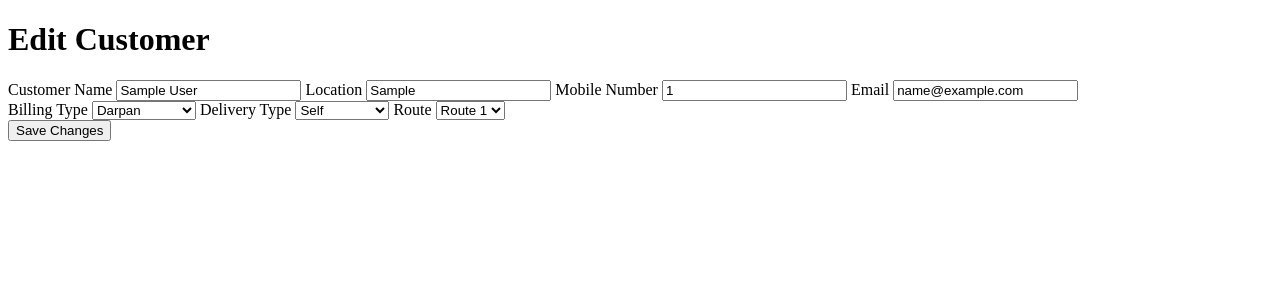
After one commit to aditya2296/OMS, a Flask app: page /edit_customer/1 in a window 1280 px wide. The commit adds this page. Shown: the top 300 px of the page. Run offline with Flask 3, Linux system fonts and the light colour scheme; tables that the repository leaves empty hold one stand-in row (values such as "Sample post").

Commit message:
^Customer page with SQLAlchemy database

```diff
--- a/app.py
+++ b/app.py
@@ -1,14 +1,22 @@
 from flask import Flask, render_template, request, flash, redirect, url_for
-from validators import generate_secret_key, create_customers_table
-import pandas as pd, sqlite3
+from validators import generate_secret_key
+from werkzeug.routing import AnyConverter
+import pandas as pd
+from models import Customer, db
 
 app = Flask(__name__, template_folder="templates")
+app.config['SQLALCHEMY_DATABASE_URI'] = 'sqlite:///customer.db'  # Use your actual database URI
+app.config['SQLALCHEMY_TRACK_MODIFICATIONS'] = False
+app.url_map.converters['int'] = AnyConverter
 app.secret_key = generate_secret_key()
 valid_credentials = {'pmadmin': 'pass123'}
 test_credentials = {'pmtest': 'pass123'}
 item_detail = []
 customer_detail = []
-create_customers_table()
+db.init_app(app)
+
+with app.app_context():
+    db.create_all()
 
 @app.route('/')
 def home():
@@ -36,12 +44,8 @@ def item_details():
 
 @app.route('/customer_details')
 def customer_details():
-    conn = sqlite3.connect('customer_details_table.db')
-    c = conn.cursor()
-    c.execute('SELECT * FROM customer_details_table')
-    customer_details_table = c.fetchall()
-    conn.close()
-    return render_template('customer_details.html', customer_details=customer_details_table)
+    customers = Customer.query.all()
+    return render_template('customer_details.html', customer_details=customers)
 
 @app.route('/new_item')
 def new_item():
@@ -105,11 +109,9 @@ def save_new_customer():
     customerDeliveryType = request.form.get('CustomerDeliveryType')
     customerRoute = request.form.get('Route')
 
-    conn = sqlite3.connect('customer_details_table.db')
-    c = conn.cursor()
-    c.execute('INSERT INTO customer_details_table (customername, customerlocation, customerphonenumber, customeremail, customerbillingtype, customerdeliverytype, customerroute) VALUES (?, ?, ?, ?, ?, ?, ?)', (newCustomerName, newCustomerLocation, newPhoneNumber, newCustomerEmail, customerBillingType, customerDeliveryType, customerRoute))
-    conn.commit()
-    conn.close()
+    new_customer = Customer(customer_name=newCustomerName, customer_location = newCustomerLocation, customer_phone_number = newPhoneNumber, customer_email=newCustomerEmail, customer_billing_type = customerBillingType, customer_delivery_type = customerDeliveryType, customer_route = customerRoute)
+    db.session.add(new_customer)
+    db.session.commit()
 
     return 'OK', 200
 
@@ -126,14 +128,18 @@ def insert_from_excel_customer():
             file = request.files['file']
             df = pd.read_excel(file)
 
-            # Convert DataFrame rows to a list of dictionaries
-            customer_data = df.to_dict(orient='records')
-            conn = sqlite3.connect('customer_details_table.db')
-            c = conn.cursor()
-            for data in customer_data:
-                c.execute('INSERT INTO customer_details_table (customername, customerlocation, customerphonenumber, customeremail) VALUES (?, ?, ?, ?)', (data['Customer Name'], data['Location'], data['Email'], data['Mobile Number']))
-            conn.commit()
-            conn.close()
+            for index, row in df.iterrows():
+                new_customer = Customer(
+                    customer_name=row['Customer_Name'],
+                    customer_location=row['Location'],
+                    customer_phone_number=row['Mobile_Number'],
+                    customer_email=row['Email'],
+                    customer_billing_type=row['Billing_Type'],
+                    customer_delivery_type=row['Delivery_Type'],
+                    customer_route=row['Route']
+                )
+                db.session.add(new_customer)
+            db.session.commit()
             file.close
             return redirect(url_for('customer_details'))
         except Exception as e:
@@ -147,6 +153,32 @@ def order_booking():
 def new_order():
     return render_template('new_order.html')
 
+@app.route('/edit_customer/<string:customer_id>', methods=['GET', 'POST'])
+def edit_customer(customer_id):
+    customer = Customer.query.get_or_404(customer_id)
+    original_id = customer_id
+    if request.method == 'POST':
+        customer.customer_name = request.form.get('newCustomerName')
+        customer.customer_location = request.form.get('newCustomerLocation')
+        customer.customer_phone_number = request.form.get('newPhoneNumber')
+        customer.customer_email = request.form.get('newCustomerEmail')
+        customer.customer_billing_type = request.form.get('CustomerBillingType')
+        customer.customer_delivery_type = request.form.get('CustomerDeliveryType')
+        customer.customer_route = request.form.get('Route')
+        customer.id = original_id
+        db.session.commit()
+        return redirect(url_for('customer_details'))
+
+        ## update_customer_in_database(customer_id, customer_name, customer_location, customer_phone, customer_email, customer_billing_type, customer_delivery_type, customer_route)
+        ## return redirect(url_for('customer_details'))
+    return render_template('edit_customer.html', customer=customer)
+
+@app.route('/delete_customer/<string:customer_id>', methods=['GET', 'POST'])
+def delete_customer(customer_id):
+    customer = Customer.query.get_or_404(customer_id)
+    db.session.delete(customer)
+    db.session.commit()
+    return redirect(url_for('customer_details'))
 
 if __name__ == '__main__':
     app.run(debug=True)
--- /dev/null
+++ b/templates/edit_customer.html
@@ -0,0 +1,50 @@
+<!-- edit_customer.html -->
+
+<!DOCTYPE html>
+<html lang="en">
+<head>
+    <meta charset="UTF-8">
+    <meta name="viewport" content="width=device-width, initial-scale=1.0">
+    <title>Edit Customer</title>
+</head>
+<body>
+    <h1>Edit Customer</h1>
+    <form method="post" action="{{ url_for('edit_customer', customer_id=customer.id) }}">
+        <div>
+            <label for="newCustomerName" class="required">Customer Name</label>
+            <input type="text" id="newCustomerName" value="{{customer.customer_name}}" name="newCustomerName" required>
+            <label for="newCustomerLocation" class="required">Location</label>
+            <input type="text" id="newCustomerLocation" value="{{customer.customer_location}}" name="newCustomerLocation" required>
+            <label for="newPhoneNumber" class="required">Mobile Number</label>
+            <input type="number" id="newPhoneNumber"  value="{{customer.customer_phone_number}}" name="newPhoneNumber" required>
+            <label for="newCustomerEmail">Email</label>
+            <input type="text" id="newCustomerEmail"  value="{{customer.customer_email}}" name="newCustomerEmail">
+        </div>
+        <div>
+            <label for="CustomerBillingType">Billing Type</label>
+            <select name="CustomerBillingType" id="CustomerBillingType" required>
+                <option value="Darpan" {% if customer.customer_billing_type == 'Darpan' %}selected{% endif %}>Darpan</option>
+                <option value="Busy" {% if customer.customer_billing_type == 'Busy' %}selected{% endif %}>Busy</option>
+                <option value="Tally" {% if customer.customer_billing_type =='Tally' %}selected{% endif %}>Tally</option>
+                <option value="Darpan+Busy" {% if customer.customer_billing_type =='Darpan+Busy' %}selected{% endif %}>Darpan+Busy</option>
+                <option value="Darpan+Tally" {% if customer.customer_billing_type =='Darpan+Tally' %}selected{% endif %}>Darpan+Tally</option>
+            </select>
+            <label for="CustomerDeliveryType">Delivery Type</label>
+                <select name="CustomerDeliveryType" id="CustomerDeliveryType" required>
+                    <option value="Self" {% if customer.customer_delivery_type == 'Self' %}selected{% endif %}>Self</option>
+                    <option value="Transport" {% if customer.customer_delivery_type == 'Transport' %}selected{% endif %}>Transport</option>
+                    <option value="Courier" {% if customer.customer_delivery_type == 'Courier' %}selected{% endif %}>Courier</option>
+                    <option value="KSC" {% if customer.customer_delivery_type == 'KSC' %}selected{% endif %}>KSC Pickup</option>
+                </select>
+            <label for="Route">Route</label>
+                <select name="Route" id="Route" required>
+                    <option value="Route 1" {% if customer.customer_route == 'Route 1' %}selected{% endif %}>Route 1</option>
+                    <option value="Route 2" {% if customer.customer_route == 'Route 2' %}selected{% endif %}>Route 2</option>
+                    <option value="Route 3" {% if customer.customer_route == 'Route 3' %}selected{% endif %}>Route 3</option>
+                </select>
+        </div>
+
+        <button type="submit">Save Changes</button>
+    </form>
+</body>
+</html>
```
Also changed, not shown: models.py (added, +28 -0 lines), static/styles.css (+13 -0 lines), templates/customer_details.html (+16 -10 lines), templates/new_customer.html (+14 -0 lines), validators.py (+1 -19 lines).
